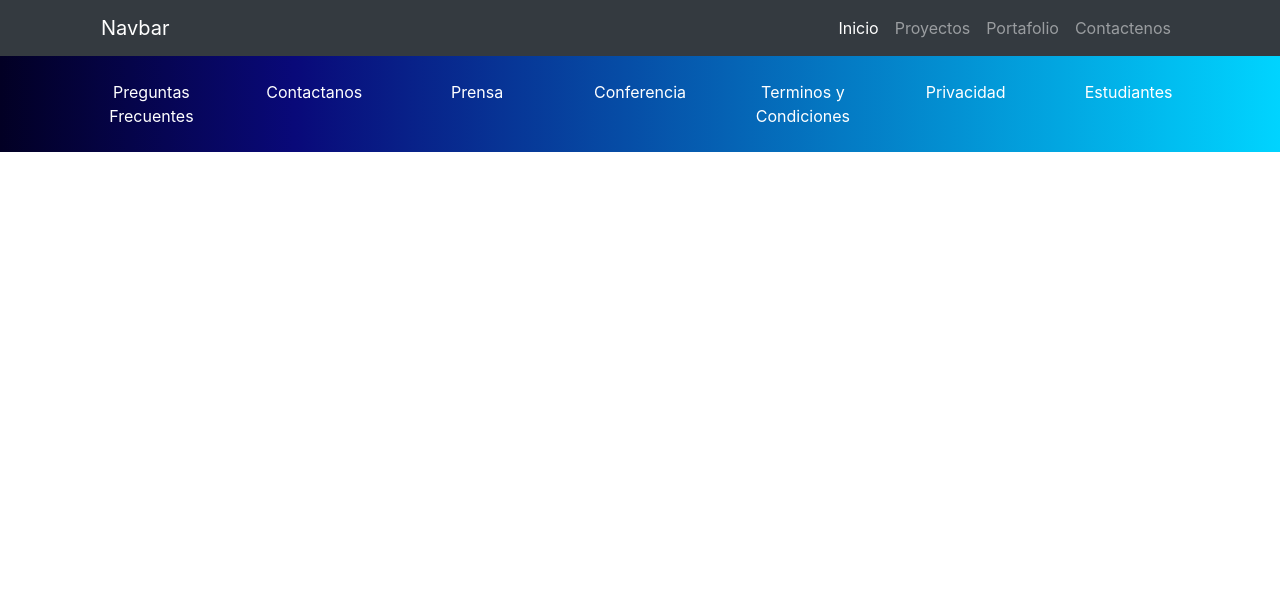
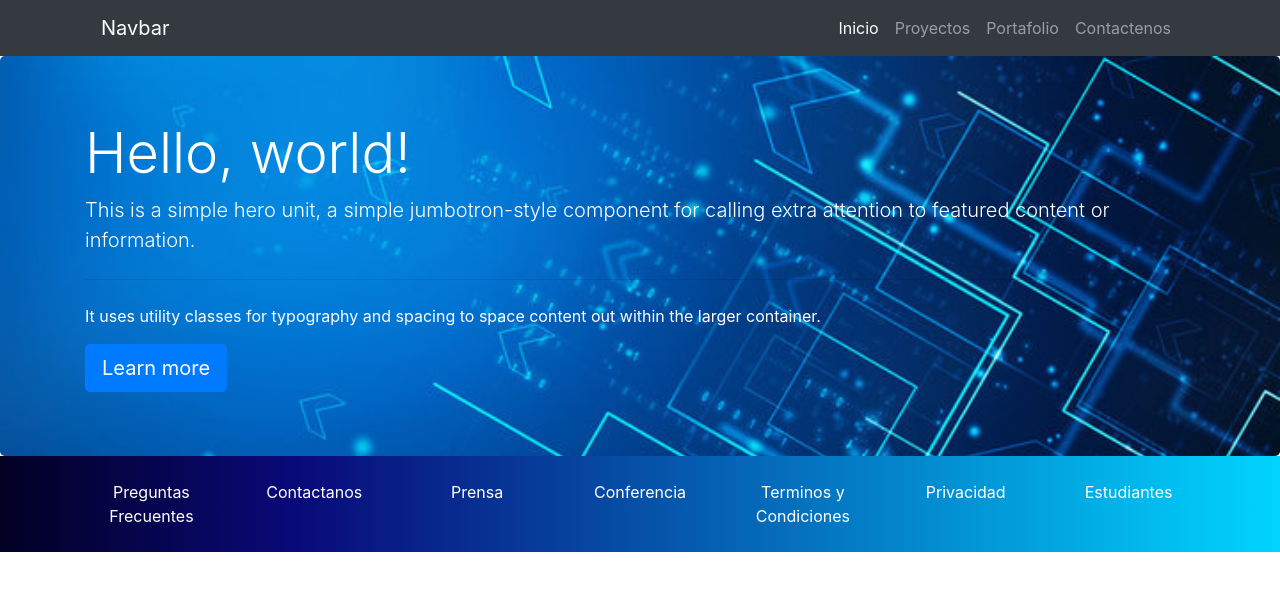
Before and after one commit to francescahenriquez/francesca, a plain HTML site: page index.html in a window 1280 px wide. Drawn offline with nearby package versions, Linux system fonts and the light colour scheme.

Commit message:
Creando jumbotron

```diff
--- a/css/ESTILOS.CSS
+++ b/css/ESTILOS.CSS
@@ -6,3 +6,14 @@
 .color-enlace{
     color: rgb(255, 255, 255);
 }
+
+.jumbotron{
+    background-image: url("../img/imagen.jpg");
+    background-size: cover;
+    color: white;
+}
+
+
+.hr{
+    background-color: white;
+}
--- a/index.html
+++ b/index.html
@@ -17,7 +17,8 @@
         <div class="col-12">
           <nav class="navbar navbar-expand-lg navbar-dark bg-dark">
             <a class="navbar-brand" href="#">Navbar</a>
-            <button class="navbar-toggler" type="button" data-toggle="collapse" data-target="#navbarSupportedContent" aria-controls="navbarSupportedContent" aria-expanded="false" aria-label="Toggle navigation">
+            <button class="navbar-toggler" type="button" data-toggle="collapse" data-target="#navbarSupportedContent"
+              aria-controls="navbarSupportedContent" aria-expanded="false" aria-label="Toggle navigation">
               <span class="navbar-toggler-icon"></span>
             </button>
 
@@ -42,29 +43,43 @@
       </div>
     </div>
   </div>
+  <div class="jumbotron mb-0">
+    <div class="container">
+      <div class="row">
+        <div class="col">
+          <h1 class="display-4">Hello, world!</h1>
+          <p class="lead">This is a simple hero unit, a simple jumbotron-style component for calling extra attention to
+            featured content or information.</p>
+          <hr class="my-4">
+          <p>It uses utility classes for typography and spacing to space content out within the larger container.</p>
+          <a class="btn btn-primary btn-lg" href="#" role="button">Learn more</a>
+        </div>
+      </div>
+    </div>
+  </div>
     <footer class="footer">
       <div class="container pb-4 pt-4">
         <div class="row text-center">
           <div class="col-12 col-lg">
-                    <a href=""class="color-enlace">Preguntas Frecuentes</a>
+            <a href="" class="color-enlace">Preguntas Frecuentes</a>
           </div>
           <div class="col-12 col-lg">
-                    <a href=""class="color-enlace">Contactanos</a>
+            <a href="" class="color-enlace">Contactanos</a>
           </div>
           <div class="col-12 col-lg">
-                    <a href=""class="color-enlace">Prensa</a>
+            <a href="" class="color-enlace">Prensa</a>
           </div>
           <div class="col-12 col-lg">
-                    <a href=""class="color-enlace">Conferencia</a>
+            <a href="" class="color-enlace">Conferencia</a>
           </div>
           <div class="col-12 col-lg">
-                    <a href=""class="color-enlace">Terminos y Condiciones</a>
+            <a href="" class="color-enlace">Terminos y Condiciones</a>
           </div>
           <div class="col-12 col-lg">
-                    <a href=""class="color-enlace">Privacidad</a>
+            <a href="" class="color-enlace">Privacidad</a>
           </div>
           <div class="col-12 col-lg">
-                    <a href=""class="color-enlace">Estudiantes</a>
+            <a href="" class="color-enlace">Estudiantes</a>
           </div>
         </div>
     </footer>
@@ -75,4 +90,5 @@
       integrity="sha384-Fy6S3B9q64WdZWQUiU+q4/2Lc9npb8tCaSX9FK7E8HnRr0Jz8D6OP9dO5Vg3Q9ct"
       crossorigin="anonymous"></script>
 </body>
+
 </html>
```
Also changed, not shown: img/imagen tecnologia.webp (added), img/imagen.jpg (added). Lines whose indentation alone changed are shown as unchanged.
